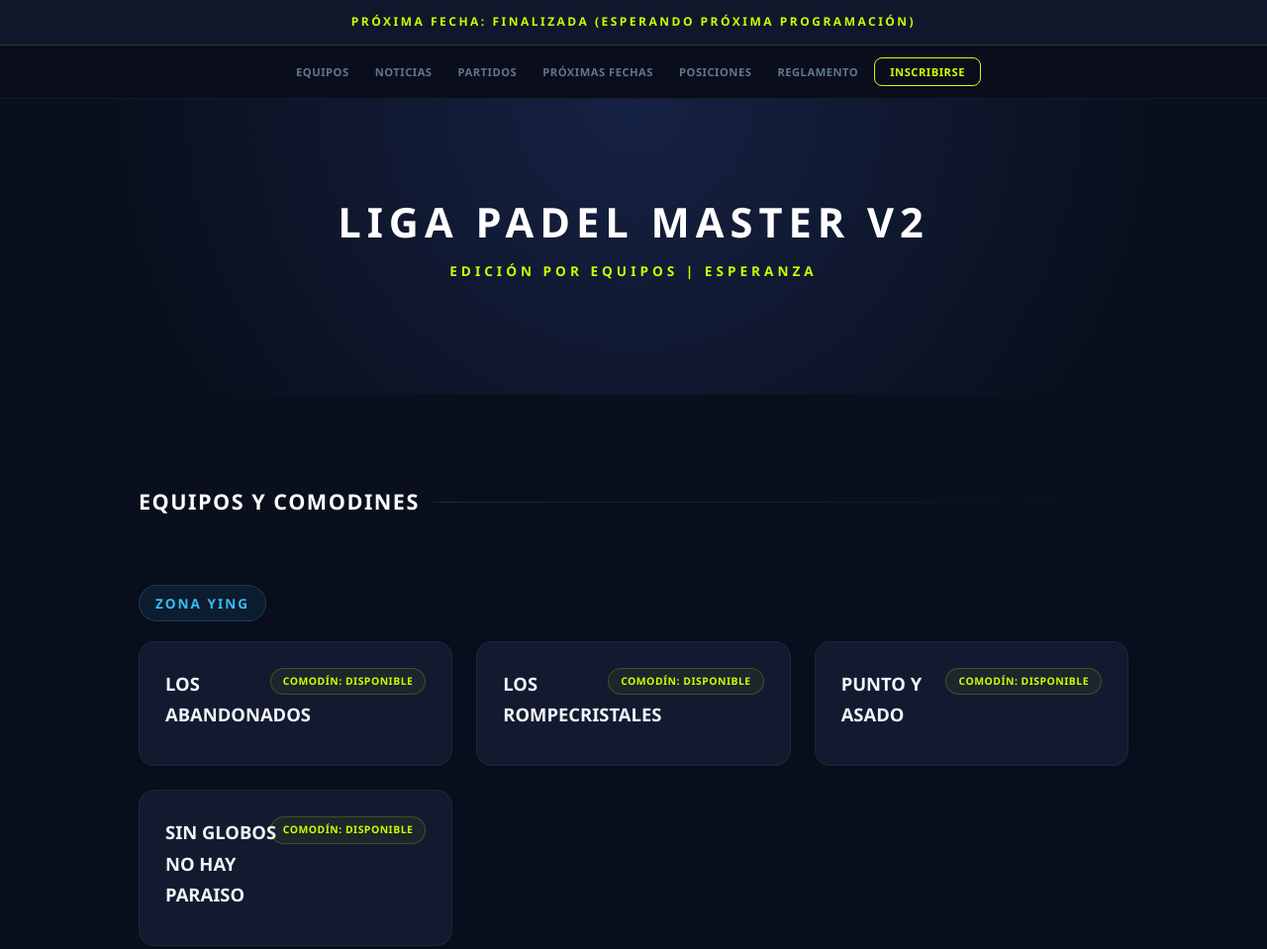
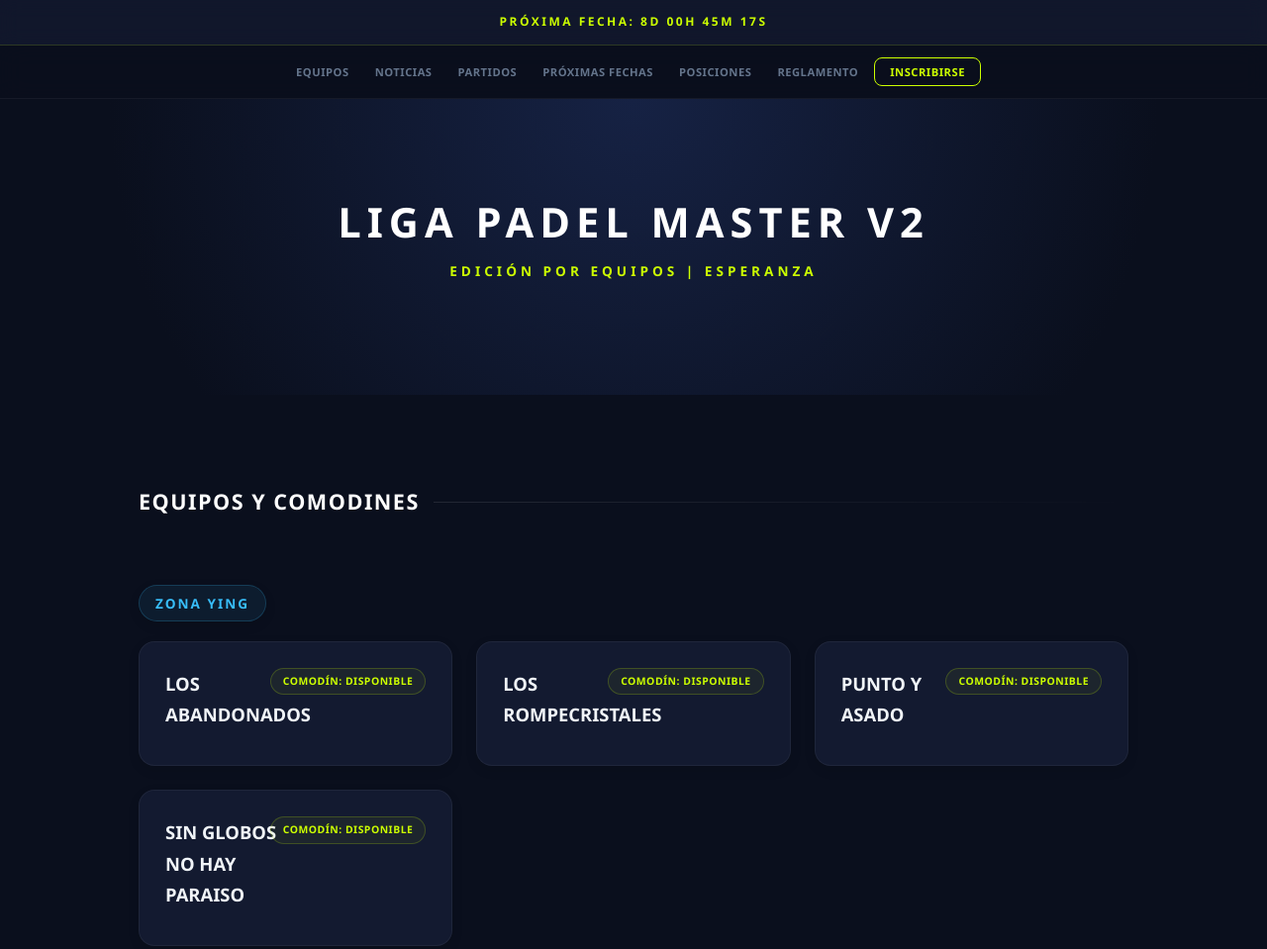
Before and after one commit to LigaPadelMaster11/LigaPadelMaster11.github.io, a plain HTML site: page index.html in a window 1280 px wide. Shown: the top 959 px of the page at 99% size. Drawn offline with Linux system fonts and the light colour scheme.

Commit message:
Update index.html

```diff
--- a/index.html
+++ b/index.html
@@ -1292,7 +1292,7 @@ else if (idx >= 20 && idx < 24) numFecha = "Fecha 6";
     // FUNCIÓN DE CUENTA REGRESIVA (AUTOMÁTICA)
     // ==========================================
     function initCountdown() {
-        const fechaProximaFecha = new Date('2026-07-30T19:30:00');
+        const fechaProximaFecha = new Date('2026-08-20T19:30:00');
 
         const countdownElement = document.getElementById('countdown');
         if (!countdownElement) return;
```
